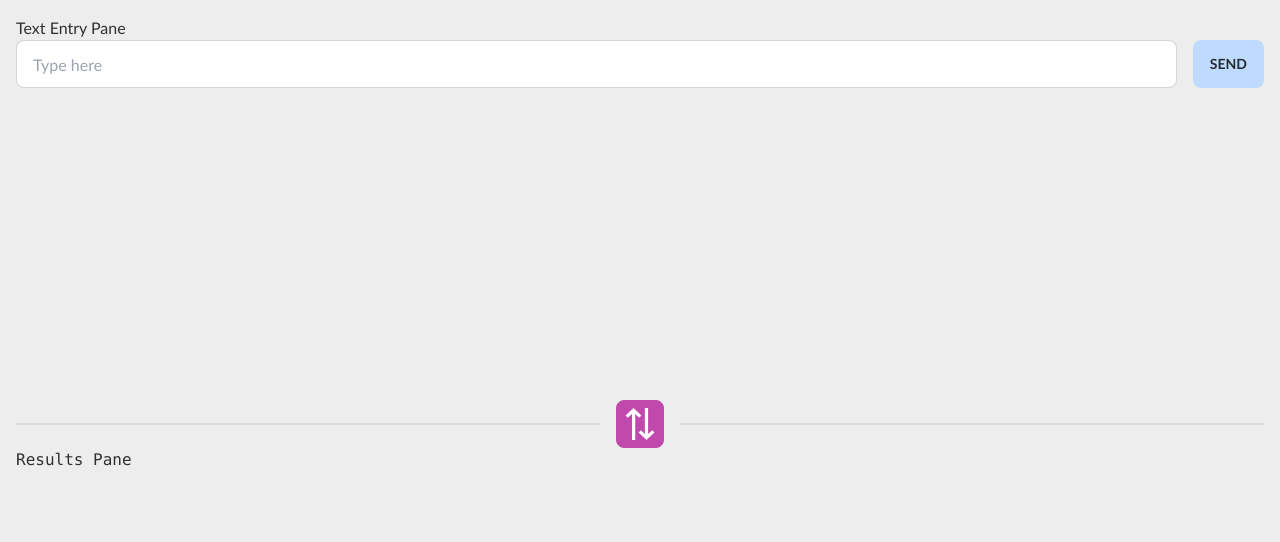
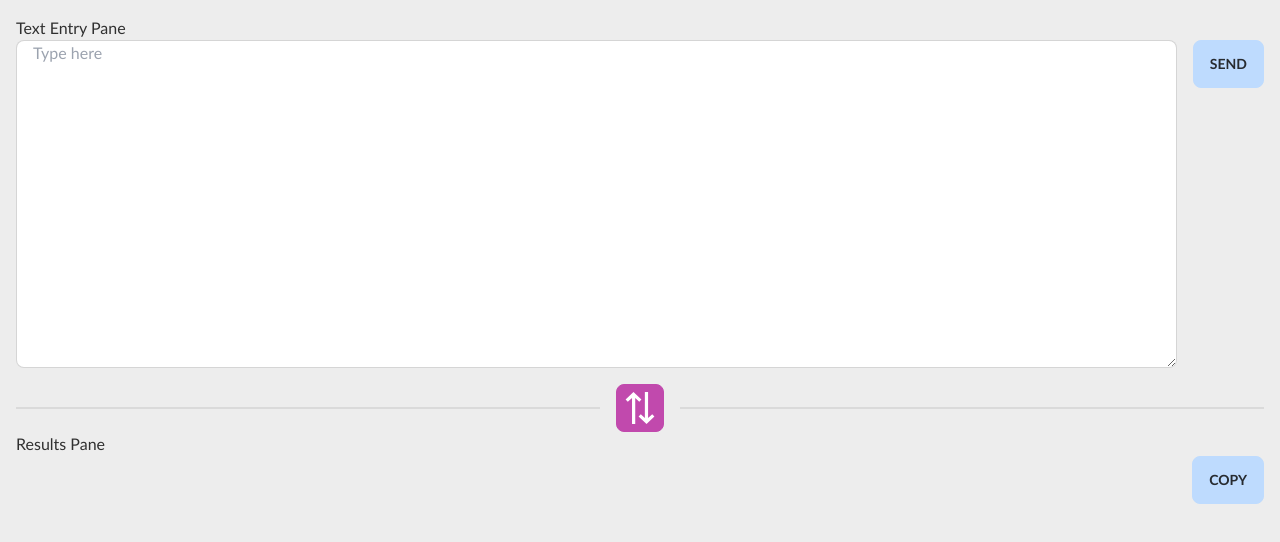
Before and after one commit to csterritt/wllama, a Vue app in the folder frontend/: page / in a window 1280 px wide. Shown: the top 542 px of the page. Built offline with nearby package versions, Linux system fonts and the light colour scheme.

Commit message:
More work on the toggle CSS to get proper expansion.

```diff
--- a/frontend/src/components/EntryPane.vue
+++ b/frontend/src/components/EntryPane.vue
@@ -2,16 +2,20 @@
   <div :class="store.entryPaneGrowClass">
     <div>Text Entry Pane</div>
 
-    <div class="flex flex-row">
-      <input
-        type="text"
-        placeholder="Type here"
-        class="input input-bordered flex-grow mr-4"
-        v-model="store.prompt"
-        @keyup.enter="sendOut"
-      />
+    <div class="flex flex-col flex-grow">
+      <div class="flex flex-row flex-grow">
+        <div class="flex flex-col flex-grow">
+          <textarea
+            placeholder="Type here"
+            class="input input-bordered flex-grow mr-4 mb-4"
+            v-model="store.prompt"
+            @keyup.enter="sendOut"
+          >
+          </textarea>
+        </div>
 
-      <button class="btn btn-primary" @click="sendOut">Send</button>
+        <button class="btn btn-primary" @click="sendOut">Send</button>
+      </div>
     </div>
   </div>
 </template>
--- a/frontend/src/components/PaneContainer.vue
+++ b/frontend/src/components/PaneContainer.vue
@@ -16,6 +16,7 @@
         </button>
       </div>
     </div>
+
     <results-pane></results-pane>
   </div>
 </template>
--- a/frontend/src/components/ResultsPane.vue
+++ b/frontend/src/components/ResultsPane.vue
@@ -1,11 +1,13 @@
 <template>
   <div :class="store.resultsPaneGrowClass">
-    <div class="font-monocode">
-      <div>Results Pane</div>
+    <div>Results Pane</div>
 
-      <div class="flex flex-row">
-        <div class="flex-grow">{{ store.results }}</div>
+    <div class="flex flex-row flex-grow">
+      <div class="h-full w-full font-monocode overflow-auto mr-4">
+        {{ store.results }}
       </div>
+
+      <button class="btn btn-primary" @click="copyText">Copy</button>
     </div>
   </div>
 </template>
@@ -14,4 +16,8 @@
 import { useStore } from '../store.js'
 
 const store = useStore()
+
+const copyText = () => {
+  console.log(`Entered copyText`)
+}
 </script>
--- a/frontend/src/constants.js
+++ b/frontend/src/constants.js
@@ -1,3 +1,7 @@
 export const EQUAL_PANE_STATE = 0
 export const MOSTLY_TOP_PANE_STATE = 1
 export const MOSTLY_BOTTOM_PANE_STATE = 2
+
+export const EXPAND_CLASSES = 'flex flex-col flex-grow min-w-full'
+
+export const NO_EXPAND_CLASSES = 'min-w-full'
--- a/frontend/src/store.js
+++ b/frontend/src/store.js
@@ -17,17 +17,17 @@ export const useStore = defineStore('store', () => {
 
   const entryPaneGrowClass = computed(() => {
     if (paneState.value !== constants.MOSTLY_BOTTOM_PANE_STATE) {
-      return 'flex-grow min-w-full'
+      return constants.EXPAND_CLASSES
     } else {
-      return 'min-w-full'
+      return constants.NO_EXPAND_CLASSES
     }
   })
 
   const resultsPaneGrowClass = computed(() => {
     if (paneState.value !== constants.MOSTLY_TOP_PANE_STATE) {
-      return 'flex-grow min-w-full'
+      return constants.EXPAND_CLASSES
     } else {
-      return 'min-w-full'
+      return constants.NO_EXPAND_CLASSES
     }
   })
 
```
